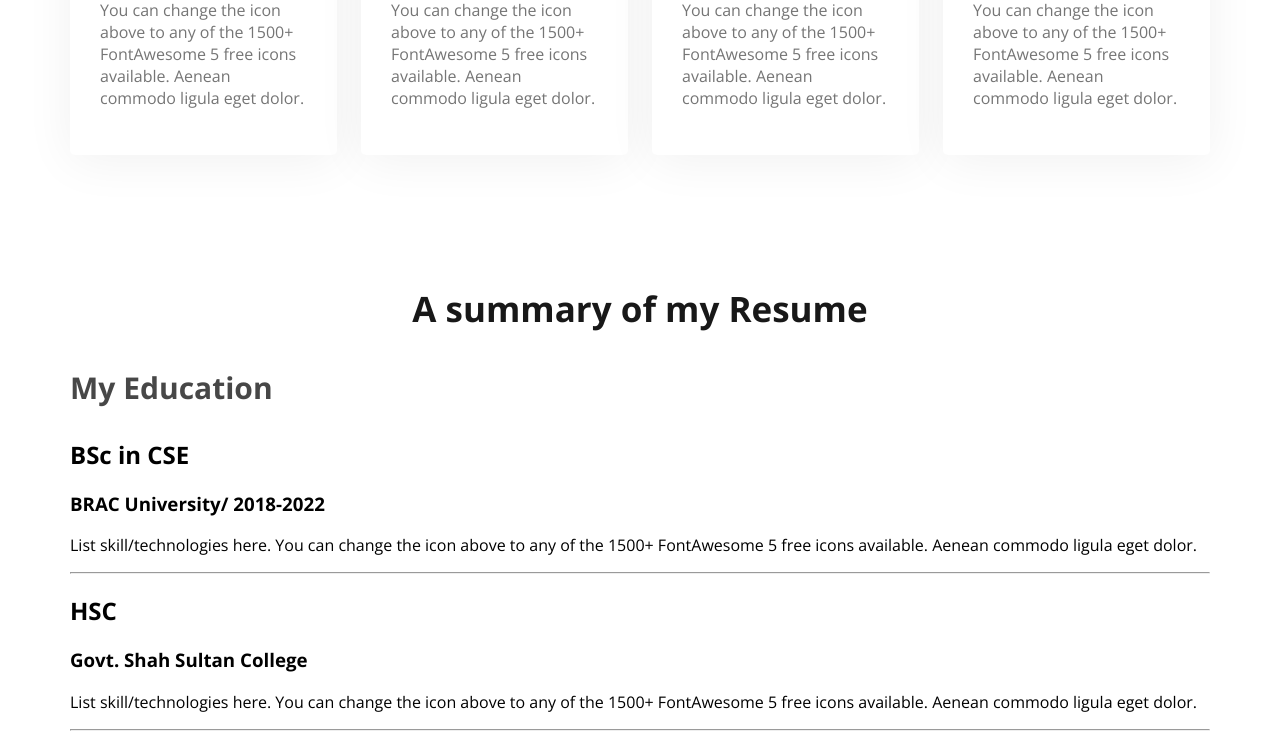
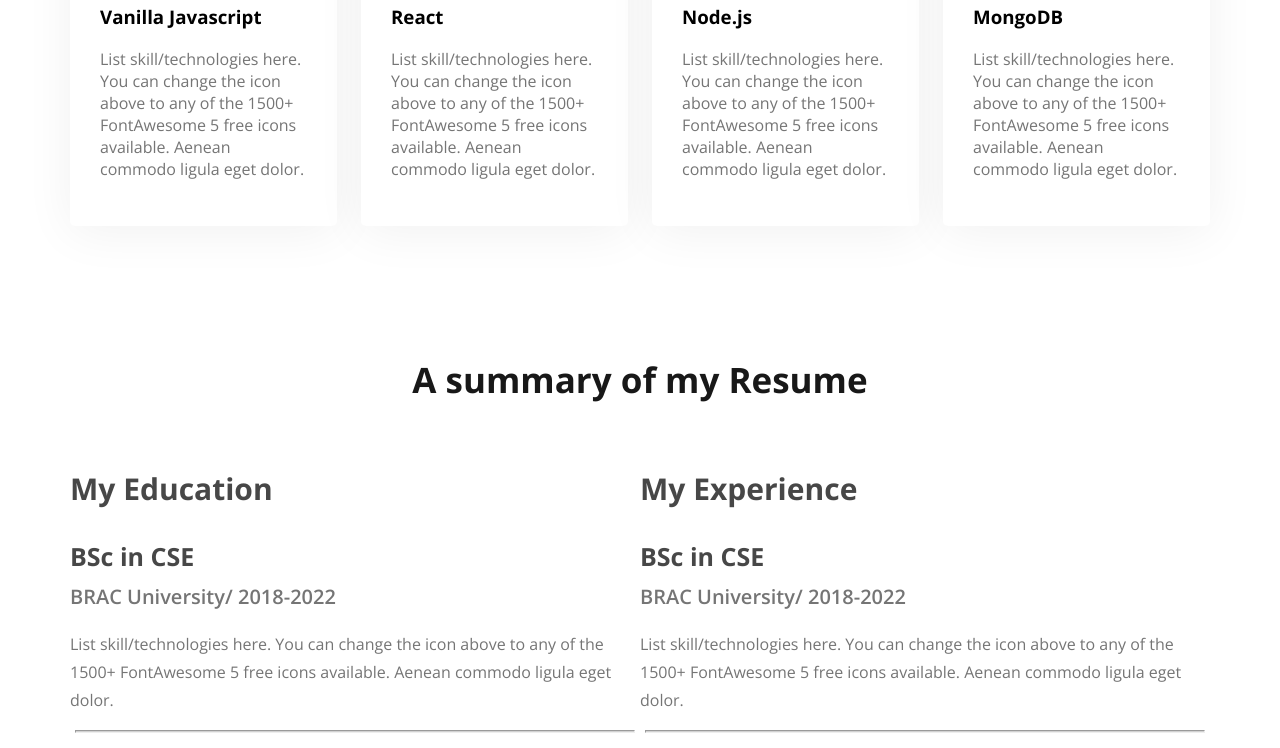
Before and after one commit to noushinsaad/PortfolioWebsiteSaad, a plain HTML site: page index.html in a window 1280 px wide. Shown: the part 2018-2766 px from the top of the page. Drawn offline with nearby package versions, Linux system fonts and the light colour scheme.

Commit message:
adjust picture

```diff
--- a/Styles/portfolio.css
+++ b/Styles/portfolio.css
@@ -86,8 +86,11 @@ nav a {
 }
 
 .banner .profile-pic {
-    width: 500px;
-    /* height: 500px; */
+    width: 650px;
+    /* margin-left: 38px; */
+    /* margin-left: 358px; */
+    /* margin-bottom: 0px; */
+    height: 650px;
 }
 
 .banner-greetings {
@@ -171,5 +174,37 @@ main section {
     color: #474747;
     font-size: 30px;
     font-weight: 700;
+    margin-bottom: 30px;
+}
 
+.resume-container {
+    display: flex;
 }
+
+.resume-item-title {
+    margin-top: 0px;
+    color: var(--Dark-02, #474747);
+    font-size: 25px;
+    font-weight: 700;
+    margin-bottom: 10px;
+}
+
+.resume-item-institute {
+    margin-top: 0px;
+    color: var(--Dark-03, #757575);
+    font-size: 20px;
+    font-weight: 600;
+}
+
+.resume-item-description {
+    color: var(--Dark-03, #757575);
+    font-size: 16px;
+    font-weight: 400;
+    line-height: 28px;
+}
+
+hr {
+    width: 558px;
+    height: 1px;
+    background: #D1D1D1;
+}
--- a/index.html
+++ b/index.html
@@ -37,7 +37,7 @@
                 <button class="primary-btn">Download CV</button>
                 <button class="primary-btn">Contact</button>
             </div>
-            <img class="profile-pic" src="images/hardy.png" alt="edi amr chobi ache">
+            <img class="profile-pic" src="images/Dp.png" alt="edi amr chobi ache">
         </div>
     </header>
 
```
